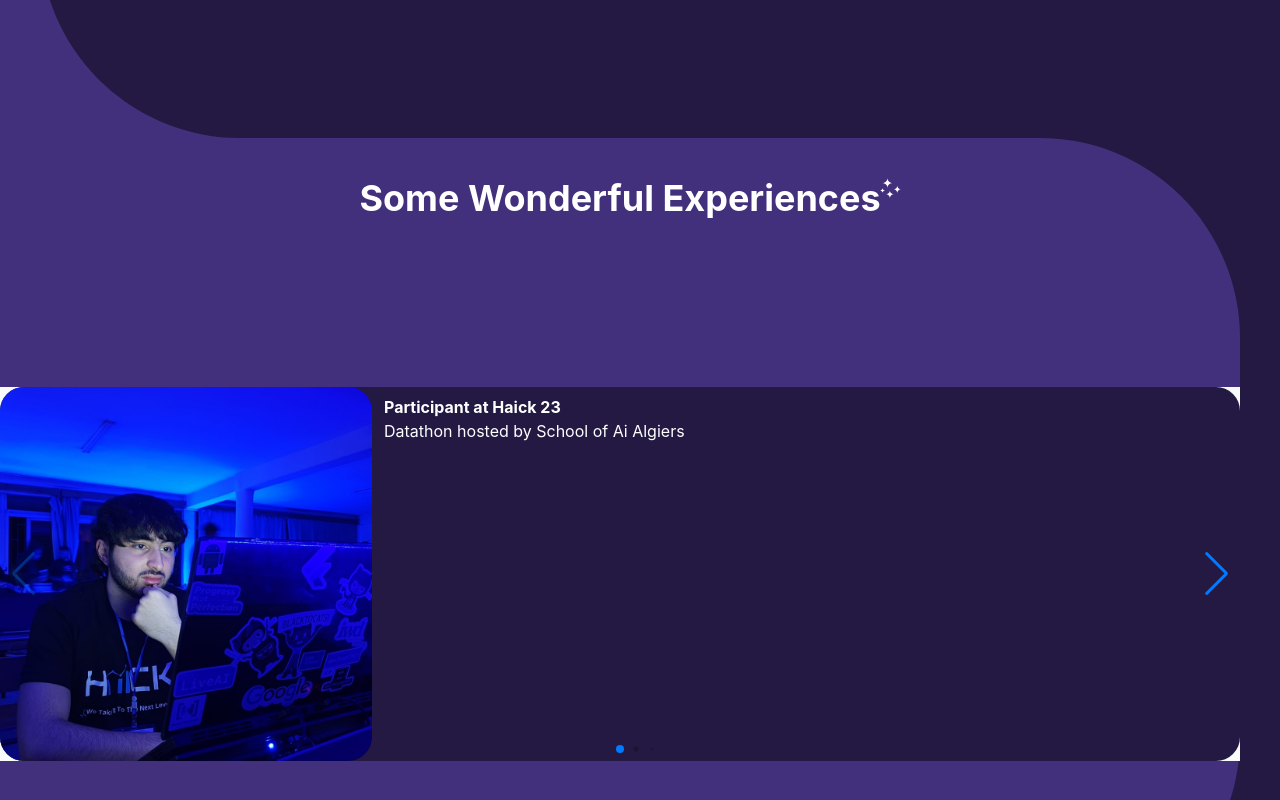
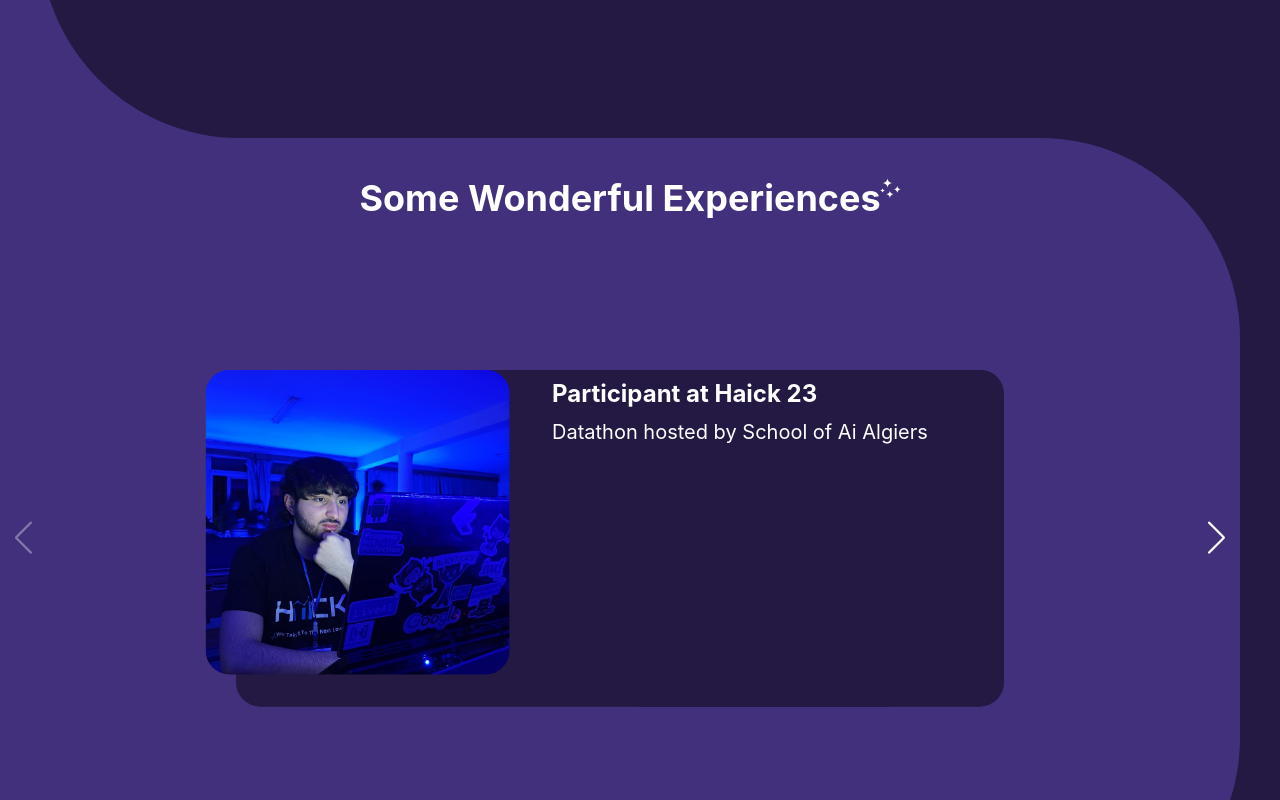
Before and after one commit to chechna9/Portfolio2.0, a React (Create React App) app: page / in a window 1280 px wide. Shown: the part 2360-3160 px from the top of the page. Built offline with nearby package versions, Linux system fonts and the light colour scheme.

Commit message:
fixed resonsivity in experiences sections

```diff
--- a/src/App.css
+++ b/src/App.css
@@ -42,3 +42,8 @@
   color: white;
   scale: 0.75;
 }
+#exprSwiper .swiper-button-next,
+#exprSwiper .swiper-button-prev {
+  color: white;
+  scale: 0.75;
+}
--- a/src/components/experience.tsx
+++ b/src/components/experience.tsx
@@ -10,16 +10,17 @@
   const experience = experienceProps.expreience;
 
   return (
-    <div className="bg-prim1  rounded-3xl flex flex-col sm:flex-row space-x-3 text-white">
+    <div className="bg-prim1 rounded-3xl flex flex-col md:flex-row space-x-3  text-white md:w-[80vw] w-[50vw] pb-8 mx-auto max-w-3xl pr-2 ">
+      {/* image */}
       <img
         src={experience.imgPath}
         alt=""
-        className="rounded-3xl w-[30%] object-fill"
+        className="rounded-3xl md:w-[40%] w-[45vw] object-fill -translate-x-[10%] "
       />
-
-      <div className="flex flex-col pt-2">
-        <h3 className="font-bold">{experience.title}</h3>
-        <p>{experience.description}</p>
+      {/* event content */}
+      <div className="flex flex-col pt-2 text">
+        <h3 className="font-bold sm:text-2xl">{experience.title}</h3>
+        <p className="sm:text-xl mt-2">{experience.description}</p>
       </div>
     </div>
   );
--- a/src/sections/certeficates.tsx
+++ b/src/sections/certeficates.tsx
@@ -18,7 +18,7 @@
           <img src={brain} alt="" className="h-5 absolute -left-6 top-0" />
         </div>
 
-          <div   className="absolute bottom-[50%] translate-y-[50%] w-full">
+          <div   className="absolute bottom-[50%] translate-y-[50%] w-full ">
             <Swiper
 
               slidesPerView={1}
@@ -26,13 +26,13 @@
               freeMode={true}
               modules={[FreeMode]}
             >
-              {certeficateList.map((page) => (
-                <SwiperSlide>
+              {certeficateList.map((page,pIdex) => (
+                <SwiperSlide key={pIdex}>
                   <div className="grid md:grid-rows-2 grid-rows-3 grid-flow-col">
                     {page.map((value, index) => (
                       <Certeficate imgPath={value.imgPath} key={index} />
                     ))}
-                  </div>{" "}
+                  </div>
                 </SwiperSlide>
               ))}
             </Swiper>
--- a/src/sections/experiences.tsx
+++ b/src/sections/experiences.tsx
@@ -1,18 +1,17 @@
 import { brightness } from "../utils/assets";
 import { Swiper, SwiperSlide } from "swiper/react";
-import { Navigation, Pagination } from "swiper";
+import { Navigation } from "swiper";
 import "swiper/css";
 import "swiper/css/navigation";
-import "swiper/css/pagination";
 import Experience from "../components/experience";
 import useExperiences from "../hooks/useExperiences";
 const Experiences = () => {
   const listExperiences = useExperiences();
   return (
     <div className="bg-prim1">
-      <div className="bg-prim2 h-screen py-10 md:mr-10 mr-5 md:rounded-br-[200px] rounded-br-[100px] md:rounded-tr-[200px] rounded-tr-[100px] flex flex-col ">
+      <div className="bg-prim2 h-screen py-10 md:mr-10 mr-5 md:rounded-br-[200px] rounded-br-[100px] md:rounded-tr-[200px] rounded-tr-[100px] relative">
         <div className="relative w-fit h-fit mb-8 mx-auto">
-          <h1 className="text-white font-bold  text-4xl ">
+          <h1 className="text-white font-bold  md:text-4xl sm:text-2xl text-xl">
             Some Wonderful Experiences
           </h1>
           <img
@@ -21,20 +20,19 @@
             className="h-5 absolute -right-5 top-0"
           />
         </div>
-        <div className="w-[100%] m-auto">
+        <div className=" w-full absolute  bottom-[50%] translate-y-[50%]">
           <Swiper
 
+            id="exprSwiper"
             slidesPerView={1}
-            pagination={{
-              dynamicBullets: true,
-              clickable: true,
-            }}
-            modules={[Navigation, Pagination]}
+            centeredSlides={true}
+            modules={[Navigation]}
             navigation={true}
+
           >
             {listExperiences.map((value, index) => (
-              <SwiperSlide className="bg-slate-50">
-                <Experience expreience={value} />
+              <SwiperSlide key={index} >
+                <Experience expreience={value} key={index}/>
               </SwiperSlide>
             ))}
           </Swiper>
--- a/src/sections/projects.tsx
+++ b/src/sections/projects.tsx
@@ -6,7 +6,6 @@
 import { Navigation } from "swiper";
 import "swiper/css";
 import "swiper/css/navigation";
-import "swiper/css/pagination";
 const Projects = () => {
   const { projects } = useProjects();
   return (
@@ -32,8 +31,8 @@
         >
           {projects.map((value, index) => {
             return (
-              <SwiperSlide>
-                <Project project={value} />
+              <SwiperSlide key={index}>
+                <Project project={value} key={index} />
               </SwiperSlide>
             );
           })}
```
